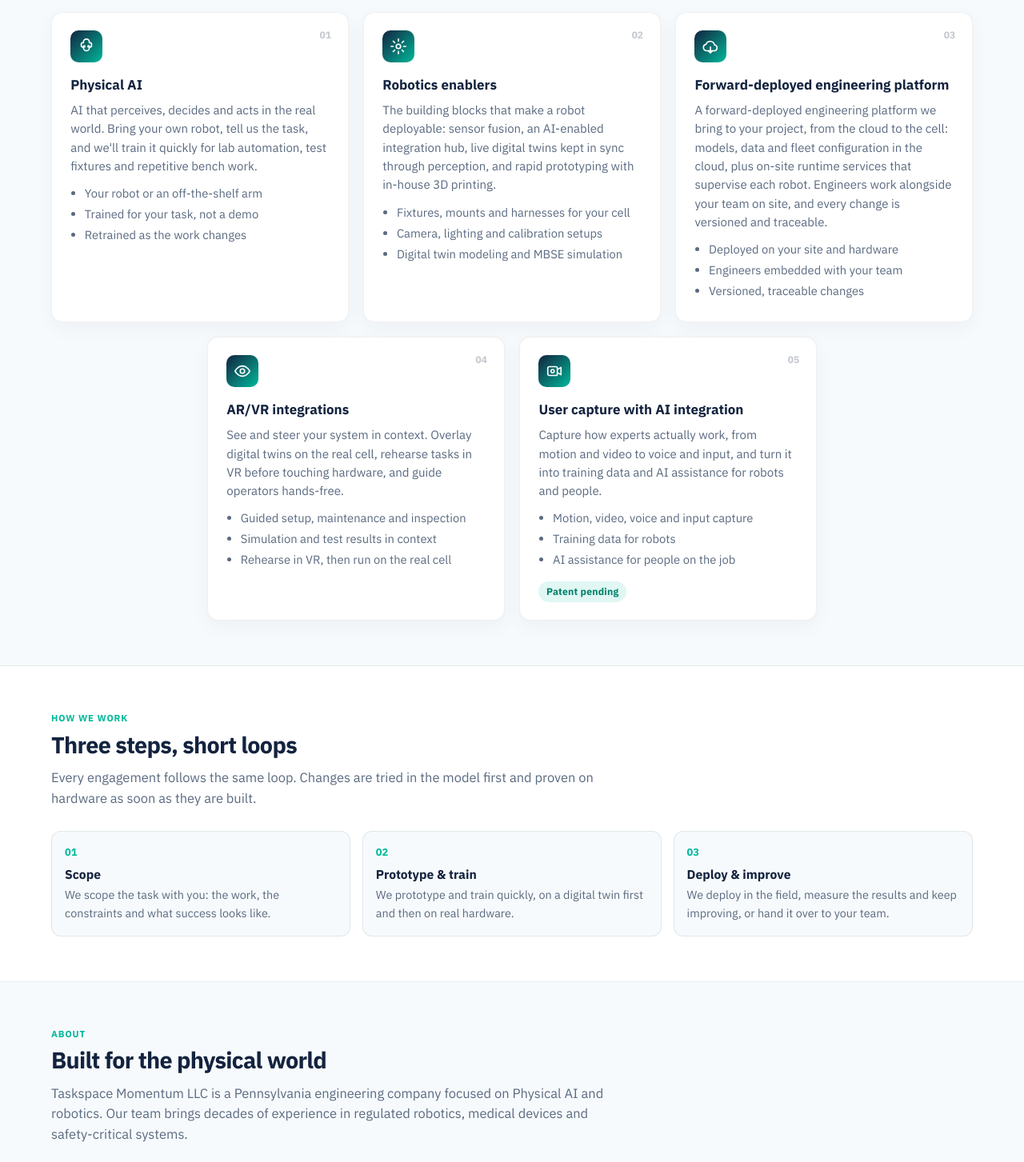
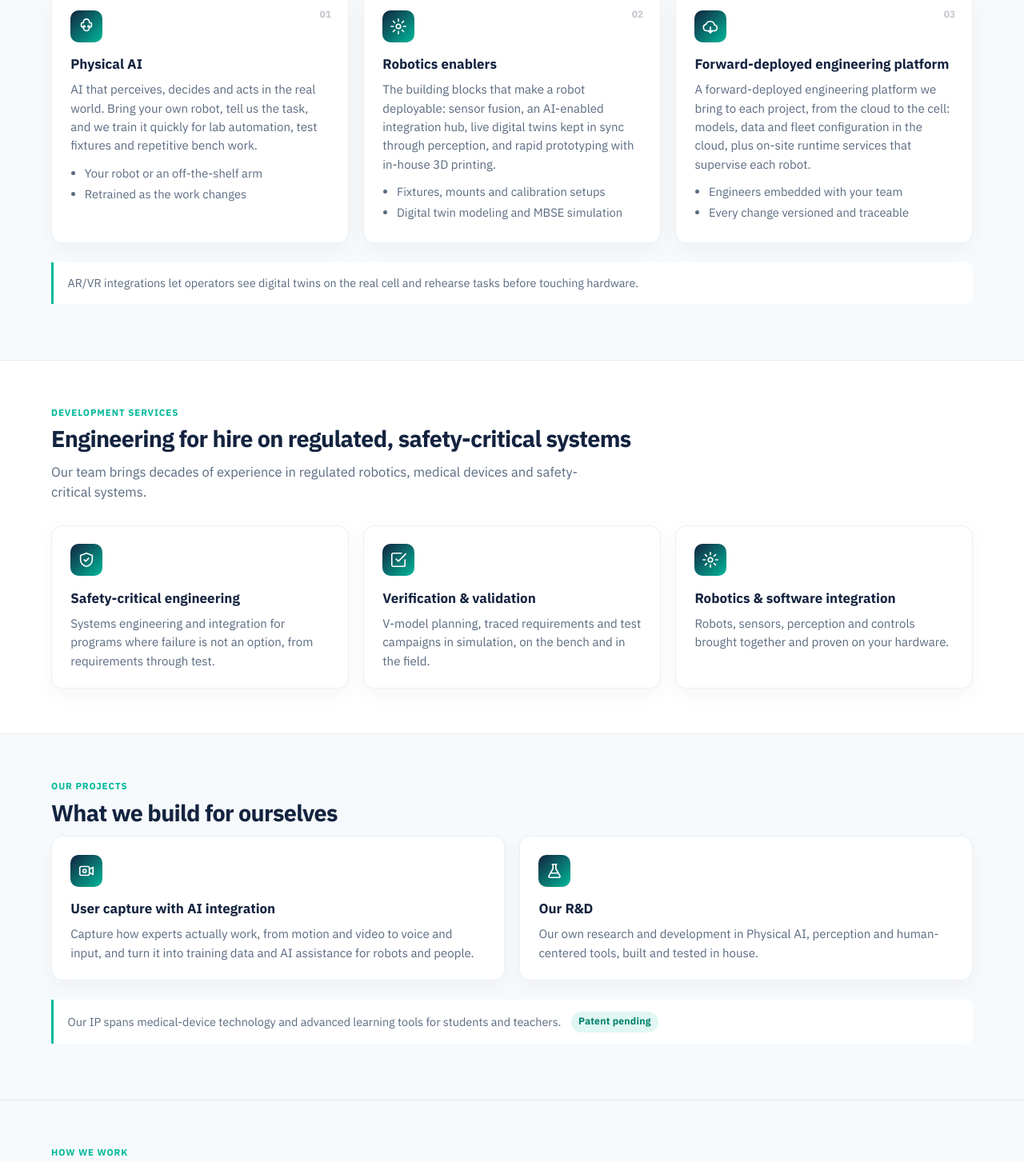
Before and after one commit to JMRibault-Perso/TaskSpaceMomentumDomain, a plain HTML site: page index.html in a window 1280 px wide. Shown: the part 1193-2646 px from the top of the page at 80% size. Drawn offline with Linux system fonts and the light colour scheme.

Commit message:
Rework Home into Accelerator, Development Services and Our Projects
- The Accelerator: Physical AI, robotics enablers and the forward-deployed
  engineering platform, with AR/VR folded into one line
- Development Services: engineering for hire on regulated, safety-critical
  systems
- Our Projects: user capture with AI integration and in-house R&D, with one
  IP line
- About adds a Government & research line (SAM.gov, SBIR/STTR)
- Nav: Accelerator, Services, Projects, Contact; old anchors and redirect
  stubs re-pointed to the new sections

```diff
--- a/assets/site.css
+++ b/assets/site.css
@@ -578,3 +578,14 @@ a.contact-value:hover { color: var(--teal); }
   html { scroll-padding-top: 150px; }
   .theme-grid .theme, .anchor-alias { scroll-margin-top: 150px; }
 }
+/* rework 2026-11-16: three sections */
+.theme, #ar-vr { scroll-margin-top: 96px; }
+@media (max-width: 960px) { .theme, #ar-vr { scroll-margin-top: 130px; } }
+@media (max-width: 600px) { .theme, #ar-vr { scroll-margin-top: 150px; } }
+.services-short { background: #fff; border-block: 1px solid var(--line); }
+.services-short + .themes { padding-top: 3.5rem; }
+.ip-line { display: flex; flex-wrap: wrap; align-items: center; gap: 0.5rem 0.75rem; }
+.ip-line .status { margin: 0; text-transform: none; letter-spacing: 0.02em; font-size: 0.76rem; }
+.gov-line { margin: 1rem 0 0; color: var(--muted); font-size: 0.98rem; max-width: 44rem; }
+.gov-tag { display: inline-block; margin-right: 0.5rem; padding: 0.22rem 0.6rem; border-radius: 999px; background: var(--teal-soft); color: #00806b; font-size: 0.72rem; font-weight: 700; letter-spacing: 0.05em; text-transform: uppercase; }
+.how { background: var(--bg-soft); }
--- a/index.html
+++ b/index.html
@@ -26,11 +26,9 @@
       <span>Taskspace Momentum<span class="dot-ai">.ai</span></span>
     </a>
     <nav class="site-nav" aria-label="Main">
-      <a href="#physical-ai">Physical AI</a>
-      <a href="#enablers">Enablers</a>
-      <a href="#platform">Platform</a>
-      <a href="#ar-vr">AR/VR</a>
-      <a href="#user-capture">User Capture</a>
+      <a href="#accelerator">Accelerator</a>
+      <a href="#services">Services</a>
+      <a href="#projects">Projects</a>
       <a href="#contact" class="nav-cta">Contact</a>
     </nav>
   </header>
@@ -46,7 +44,7 @@
       </ul>
       <div class="cta-row">
         <a class="cta cta-primary" href="#contact">Start a conversation</a>
-        <a class="cta cta-secondary" href="#physical-ai">See what we do</a>
+        <a class="cta cta-secondary" href="#accelerator">See the Accelerator</a>
       </div>
     </div>
     <div class="hero-media">
@@ -57,17 +55,35 @@
       </div>
     </div>
   </div>
-  <section id="themes" class="themes">
-    <span class="section-tag">What we do</span>
-    <h2>Five ways we get robots doing real work</h2>
-    <p class="lead">Each theme stands on its own, and they work best together: a trained robot, the parts that make it deployable, the platform that runs it, the views that guide it, and the expert know-how that teaches it.</p>
-    <div class="theme-grid">
-      <article class="card tile theme" id="physical-ai"><span id="robotics-raas" class="anchor-alias"></span><span class="tile-num">01</span><div class="ico"><svg viewBox="0 0 24 24" aria-hidden="true"><path d="M12 2a4 4 0 0 1 4 4v1h1a2 2 0 0 1 2 2v2a2 2 0 0 1-2 2h-1v1a4 4 0 0 1-8 0v-1H7a2 2 0 0 1-2-2V9a2 2 0 0 1 2-2h1V6a4 4 0 0 1 4-4z"/><circle cx="9" cy="12" r="1"/><circle cx="15" cy="12" r="1"/></svg></div><h3>Physical AI</h3><p>AI that perceives, decides and acts in the real world. Bring your own robot, tell us the task, and we'll train it quickly for lab automation, test fixtures and repetitive bench work.</p><ul><li>Your robot or an off-the-shelf arm</li><li>Trained for your task, not a demo</li><li>Retrained as the work changes</li></ul></article>
-      <article class="card tile theme" id="enablers"><span id="tools" class="anchor-alias"></span><span class="tile-num">02</span><div class="ico"><svg viewBox="0 0 24 24" aria-hidden="true"><circle cx="12" cy="12" r="3"/><path d="M12 2v3M12 19v3M2 12h3M19 12h3M4.9 4.9 7 7M17 17l2.1 2.1M4.9 19.1 7 17M17 7l2.1-2.1"/></svg></div><h3>Robotics enablers</h3><p>The building blocks that make a robot deployable: sensor fusion, an AI-enabled integration hub, live digital twins kept in sync through perception, and rapid prototyping with in-house 3D printing.</p><ul><li>Fixtures, mounts and harnesses for your cell</li><li>Camera, lighting and calibration setups</li><li>Digital twin modeling and MBSE simulation</li></ul></article>
-      <article class="card tile theme" id="platform"><span id="accelerator" class="anchor-alias"></span><span class="tile-num">03</span><div class="ico"><svg viewBox="0 0 24 24" aria-hidden="true"><path d="M7 18h10a4 4 0 0 0 .6-7.96A6 6 0 0 0 6.1 9.1 4.5 4.5 0 0 0 7 18z"/><path d="M12 13v8M9 18l3 3 3-3"/></svg></div><h3>Forward-deployed engineering platform</h3><p>A forward-deployed engineering platform we bring to your project, from the cloud to the cell: models, data and fleet configuration in the cloud, plus on-site runtime services that supervise each robot. Engineers work alongside your team on site, and every change is versioned and traceable.</p><ul><li>Deployed on your site and hardware</li><li>Engineers embedded with your team</li><li>Versioned, traceable changes</li></ul></article>
-      <article class="card tile theme" id="ar-vr"><span class="tile-num">04</span><div class="ico"><svg viewBox="0 0 24 24" aria-hidden="true"><path d="M2 12s3.6-7 10-7 10 7 10 7-3.6 7-10 7S2 12 2 12z"/><circle cx="12" cy="12" r="3"/></svg></div><h3>AR/VR integrations</h3><p>See and steer your system in context. Overlay digital twins on the real cell, rehearse tasks in VR before touching hardware, and guide operators hands-free.</p><ul><li>Guided setup, maintenance and inspection</li><li>Simulation and test results in context</li><li>Rehearse in VR, then run on the real cell</li></ul></article>
-      <article class="card tile theme" id="user-capture"><span class="tile-num">05</span><div class="ico"><svg viewBox="0 0 24 24" aria-hidden="true"><rect x="3" y="6" width="13" height="12" rx="2"/><path d="m16 10 5-3v10l-5-3"/><circle cx="9.5" cy="12" r="2.2"/></svg></div><h3>User capture with AI integration</h3><p>Capture how experts actually work, from motion and video to voice and input, and turn it into training data and AI assistance for robots and people.</p><ul><li>Motion, video, voice and input capture</li><li>Training data for robots</li><li>AI assistance for people on the job</li></ul><p class="theme-ip"><span class="status">Patent pending</span></p></article>
+  <section id="accelerator" class="themes">
+    <span class="section-tag">The Accelerator</span>
+    <h2>Our repeatable engine for Physical AI</h2>
+    <p class="lead">Three parts we bring to every robotics project, so each deployment starts further ahead than the last.</p>
+    <div class="grid-3">
+      <article class="card tile theme" id="physical-ai"><span id="robotics-raas" class="anchor-alias"></span><span class="tile-num">01</span><div class="ico"><svg viewBox="0 0 24 24" aria-hidden="true"><path d="M12 2a4 4 0 0 1 4 4v1h1a2 2 0 0 1 2 2v2a2 2 0 0 1-2 2h-1v1a4 4 0 0 1-8 0v-1H7a2 2 0 0 1-2-2V9a2 2 0 0 1 2-2h1V6a4 4 0 0 1 4-4z"/><circle cx="9" cy="12" r="1"/><circle cx="15" cy="12" r="1"/></svg></div><h3>Physical AI</h3><p>AI that perceives, decides and acts in the real world. Bring your own robot, tell us the task, and we train it quickly for lab automation, test fixtures and repetitive bench work.</p><ul><li>Your robot or an off-the-shelf arm</li><li>Retrained as the work changes</li></ul></article>
+      <article class="card tile theme" id="enablers"><span id="tools" class="anchor-alias"></span><span class="tile-num">02</span><div class="ico"><svg viewBox="0 0 24 24" aria-hidden="true"><circle cx="12" cy="12" r="3"/><path d="M12 2v3M12 19v3M2 12h3M19 12h3M4.9 4.9 7 7M17 17l2.1 2.1M4.9 19.1 7 17M17 7l2.1-2.1"/></svg></div><h3>Robotics enablers</h3><p>The building blocks that make a robot deployable: sensor fusion, an AI-enabled integration hub, live digital twins kept in sync through perception, and rapid prototyping with in-house 3D printing.</p><ul><li>Fixtures, mounts and calibration setups</li><li>Digital twin modeling and MBSE simulation</li></ul></article>
+      <article class="card tile theme" id="platform"><span class="tile-num">03</span><div class="ico"><svg viewBox="0 0 24 24" aria-hidden="true"><path d="M7 18h10a4 4 0 0 0 .6-7.96A6 6 0 0 0 6.1 9.1 4.5 4.5 0 0 0 7 18z"/><path d="M12 13v8M9 18l3 3 3-3"/></svg></div><h3>Forward-deployed engineering platform</h3><p>A forward-deployed engineering platform we bring to each project, from the cloud to the cell: models, data and fleet configuration in the cloud, plus on-site runtime services that supervise each robot.</p><ul><li>Engineers embedded with your team</li><li>Every change versioned and traceable</li></ul></article>
     </div>
+    <p class="note" id="ar-vr">AR/VR integrations let operators see digital twins on the real cell and rehearse tasks before touching hardware.</p>
+  </section>
+  <section id="services" class="services-short">
+    <span class="section-tag">Development Services</span>
+    <h2>Engineering for hire on regulated, safety-critical systems</h2>
+    <p class="lead">Our team brings decades of experience in regulated robotics, medical devices and safety-critical systems.</p>
+    <div class="grid-3">
+      <article class="card tile theme"><div class="ico"><svg viewBox="0 0 24 24" aria-hidden="true"><path d="M12 3 4 6v6c0 4.5 3.4 8.2 8 9 4.6-.8 8-4.5 8-9V6l-8-3z"/><path d="m9 12 2 2 4-4"/></svg></div><h3>Safety-critical engineering</h3><p>Systems engineering and integration for programs where failure is not an option, from requirements through test.</p></article>
+      <article class="card tile theme"><div class="ico"><svg viewBox="0 0 24 24" aria-hidden="true"><path d="M9 11l3 3L22 4"/><path d="M21 12v7a2 2 0 0 1-2 2H5a2 2 0 0 1-2-2V5a2 2 0 0 1 2-2h11"/></svg></div><h3>Verification &amp; validation</h3><p>V-model planning, traced requirements and test campaigns in simulation, on the bench and in the field.</p></article>
+      <article class="card tile theme"><div class="ico"><svg viewBox="0 0 24 24" aria-hidden="true"><circle cx="12" cy="12" r="3"/><path d="M12 2v3M12 19v3M2 12h3M19 12h3M4.9 4.9 7 7M17 17l2.1 2.1M4.9 19.1 7 17M17 7l2.1-2.1"/></svg></div><h3>Robotics &amp; software integration</h3><p>Robots, sensors, perception and controls brought together and proven on your hardware.</p></article>
+    </div>
+  </section>
+  <section id="projects" class="themes">
+    <span class="section-tag">Our Projects</span>
+    <h2>What we build for ourselves</h2>
+    <div class="grid-2">
+      <article class="card tile theme" id="user-capture"><div class="ico"><svg viewBox="0 0 24 24" aria-hidden="true"><rect x="3" y="6" width="13" height="12" rx="2"/><path d="m16 10 5-3v10l-5-3"/><circle cx="9.5" cy="12" r="2.2"/></svg></div><h3>User capture with AI integration</h3><p>Capture how experts actually work, from motion and video to voice and input, and turn it into training data and AI assistance for robots and people.</p></article>
+      <article class="card tile theme" id="research"><div class="ico"><svg viewBox="0 0 24 24" aria-hidden="true"><path d="M9 3h6M10 3v6L4.6 18.6A1.6 1.6 0 0 0 6 21h12a1.6 1.6 0 0 0 1.4-2.4L14 9V3"/><path d="M7.5 15h9"/></svg></div><h3>Our R&amp;D</h3><p>Our own research and development in Physical AI, perception and human-centered tools, built and tested in house.</p></article>
+    </div>
+    <p class="note ip-line">Our IP spans medical-device technology and advanced learning tools for students and teachers. <span class="status">Patent pending</span></p>
   </section>
   <section id="how" class="how">
     <span class="section-tag">How we work</span>
@@ -82,7 +98,8 @@
   <section id="about" class="about-short">
     <span class="section-tag">About</span>
     <h2>Built for the physical world</h2>
-    <p class="lead">Taskspace Momentum LLC is a Pennsylvania engineering company focused on Physical AI and robotics. Our team brings decades of experience in regulated robotics, medical devices and safety-critical systems.</p>
+    <p class="lead">Taskspace Momentum LLC is a Pennsylvania engineering company focused on Physical AI and robotics.</p>
+    <p class="gov-line"><span class="gov-tag">Government &amp; research</span> Taskspace Momentum LLC is registered with SAM.gov and pursuing SBIR/STTR.</p>
   </section>
   <section id="contact" class="contact grid-bg">
     <div class="contact-head">
@@ -99,7 +116,7 @@
   <footer class="site-footer footer-simple">
     <div class="footer-row">
       <a class="footer-brand" href="#top"><img src="assets/logo-icon-64.png" width="36" height="36" alt="" /><span>Taskspace Momentum<span class="dot-ai">.ai</span></span></a>
-      <nav class="footer-links" aria-label="Footer"><a href="#physical-ai">Physical AI</a> <a href="#enablers">Enablers</a> <a href="#platform">Platform</a> <a href="#ar-vr">AR/VR</a> <a href="#user-capture">User Capture</a> <a href="#contact">Contact</a></nav>
+      <nav class="footer-links" aria-label="Footer"><a href="#accelerator">Accelerator</a> <a href="#services">Services</a> <a href="#projects">Projects</a> <a href="#contact">Contact</a></nav>
     </div>
     <div class="footer-legal">
       <span>&copy; 2026 Taskspace Momentum LLC</span>
```
Also changed, not shown: products.html (+5 -5 lines), services.html (+5 -5 lines).
